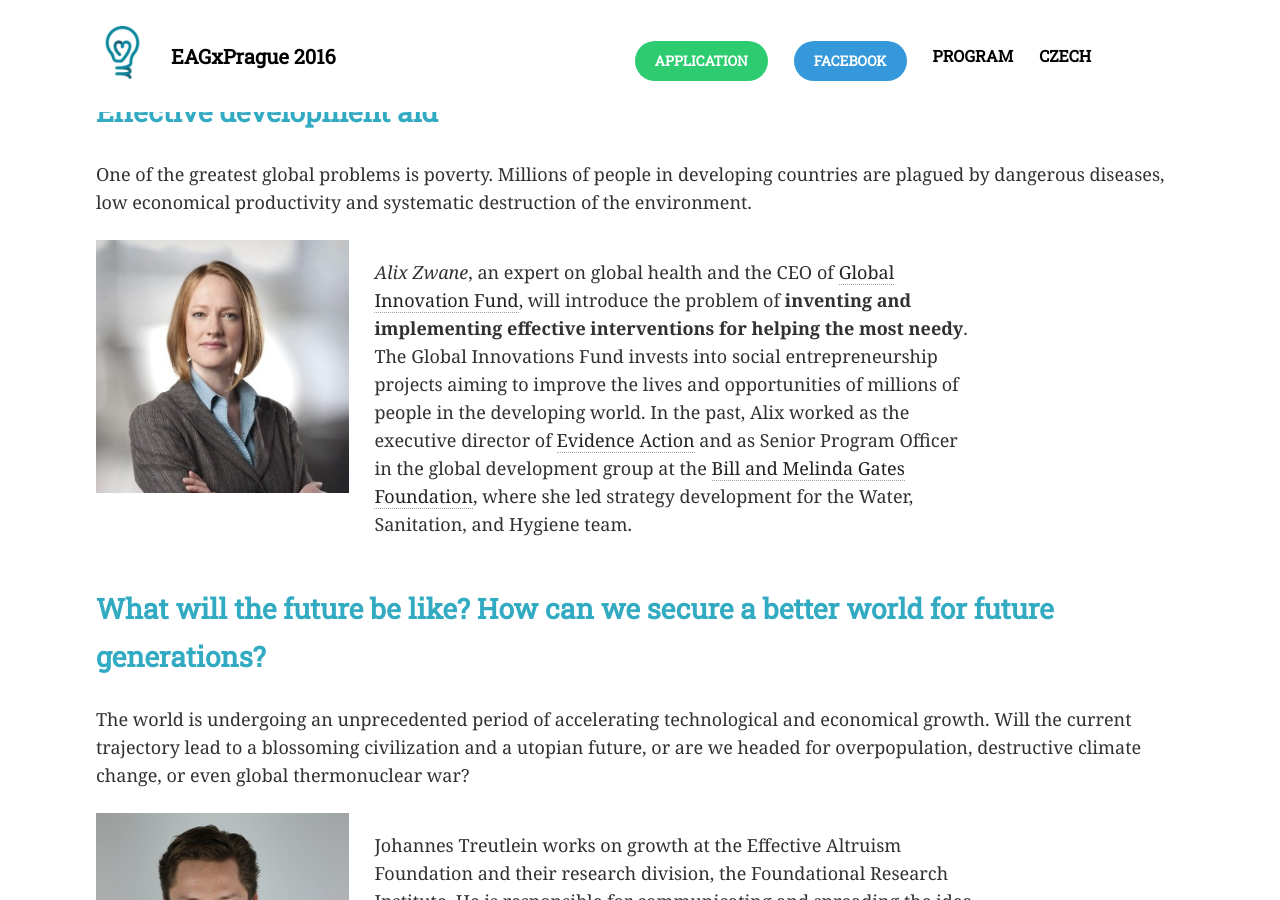
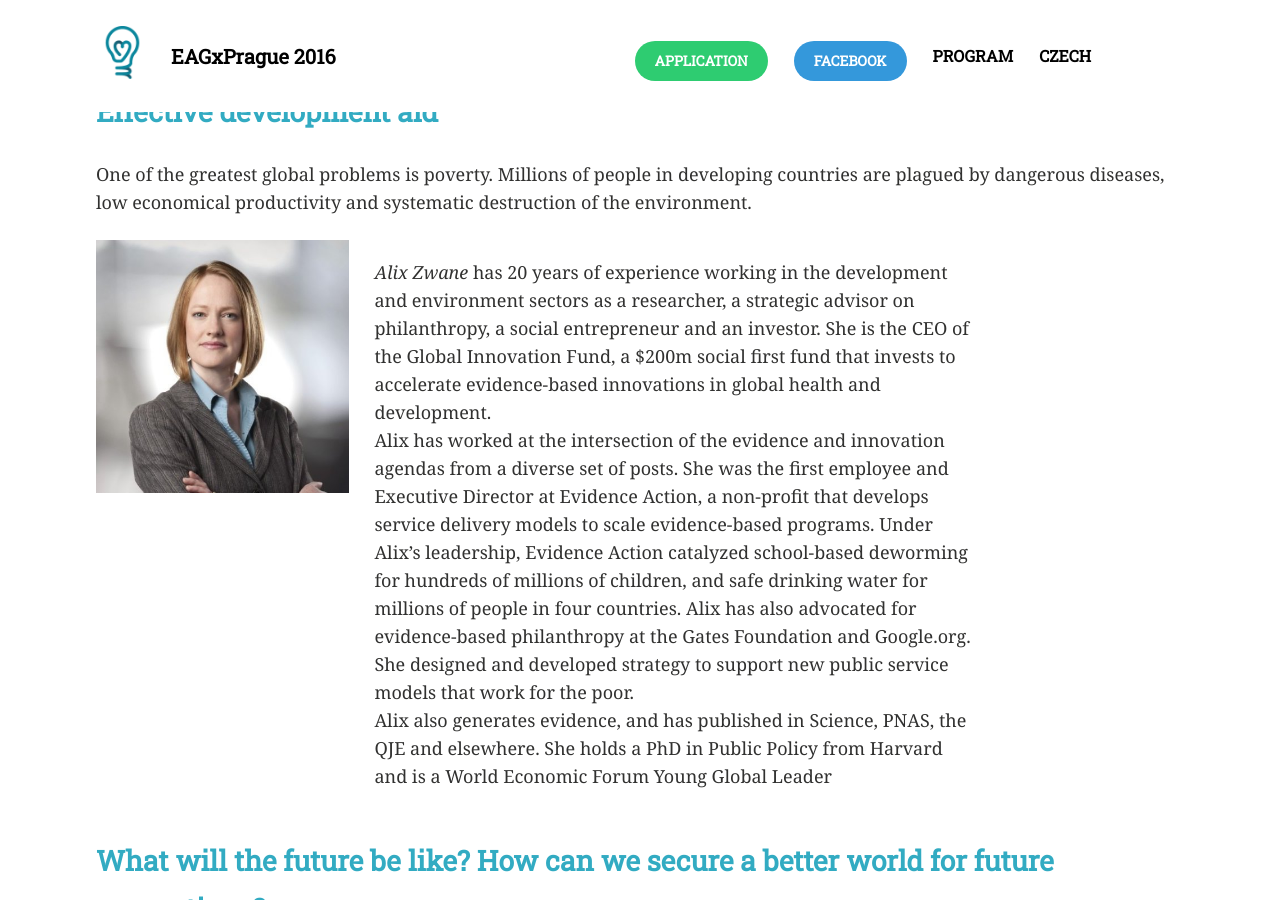
Before and after one commit to ea-czech-republic/eagxprague.org, a Jekyll site: the page built from english.md, in a window 1280 px wide and 900 px high, scrolled down 1790 px. Built offline with Jekyll 4.4.1, drawn with Linux system fonts in a browser that asks for light colours; nearby versions of some CDN libraries.

Commit message:
Alix's adds

```diff
--- a/english.md
+++ b/english.md
@@ -44,14 +44,26 @@
 <img src="images/speakers/alix-zwane.jpg">
 <div class="desc">
 <p>
-<i>Alix Zwane</i>, an expert on global health and the CEO of <a href="http://www.globalinnovation.fund/">Global Innovation Fund</a>,
-will introduce the problem of <b>inventing and implementing effective
-interventions for helping the most needy</b>. The Global Innovations Fund
-invests into social entrepreneurship projects aiming to improve the lives and
-opportunities of millions of people in the developing world. In the past,
-Alix worked as the executive director of <a href="http://www.evidenceaction.org/">Evidence Action</a>
-and as Senior Program Officer in the global development group at the <a href="http://www.gatesfoundation.org/">Bill and Melinda Gates Foundation</a>,
-where she led strategy development for the Water, Sanitation, and Hygiene team.
+<i>Alix Zwane</i>
+has 20 years of experience working in the development and
+environment sectors as a researcher, a strategic advisor on philanthropy, a
+social entrepreneur and an investor. She is the CEO of the Global Innovation
+Fund, a $200m social first fund that invests to accelerate evidence-based
+innovations in global health and development.
+<br>
+Alix has worked at the intersection of the evidence and innovation agendas
+from a diverse set of posts. She was the first employee and Executive
+Director at Evidence Action, a non-profit that develops service delivery
+models to scale evidence-based programs. Under Alix’s leadership, Evidence
+Action catalyzed school-based deworming for hundreds of millions of
+children, and safe drinking water for millions of people in four countries.
+Alix has also advocated for evidence-based philanthropy at the Gates
+Foundation and Google.org. She designed and developed strategy to support
+new public service models that work for the poor.
+<br>
+Alix also generates evidence, and has published in Science, PNAS, the QJE
+and elsewhere. She holds a PhD in Public Policy from Harvard and is a World
+Economic Forum Young Global Leader
 </p>
 </div>
 </div>
```
